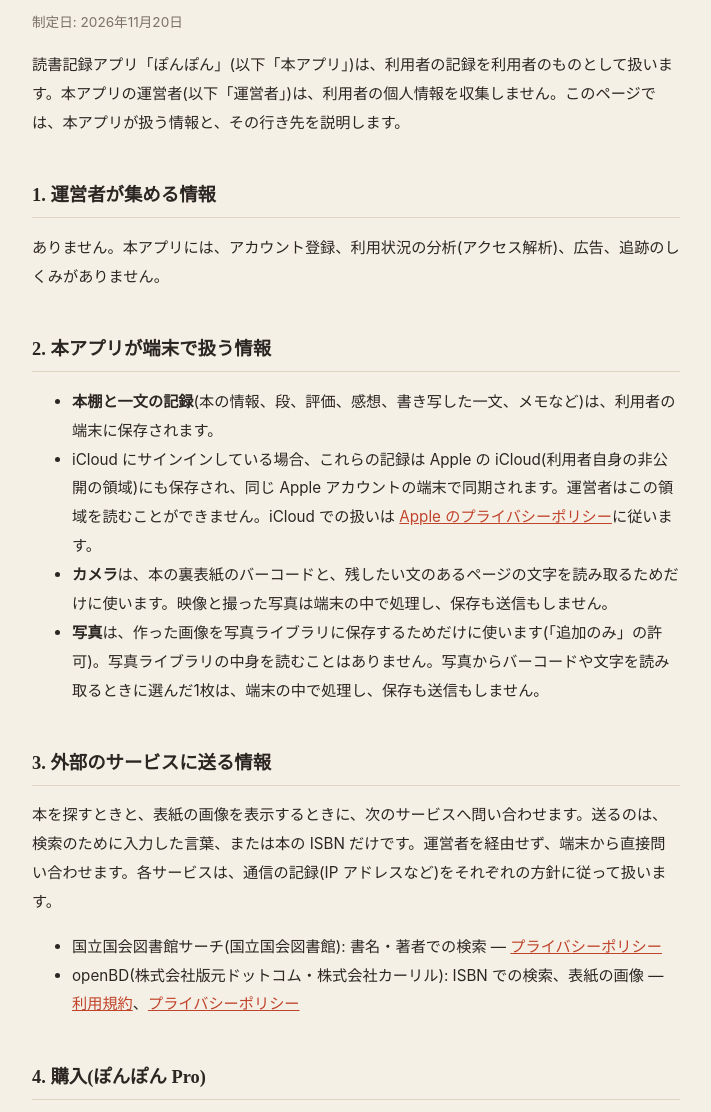
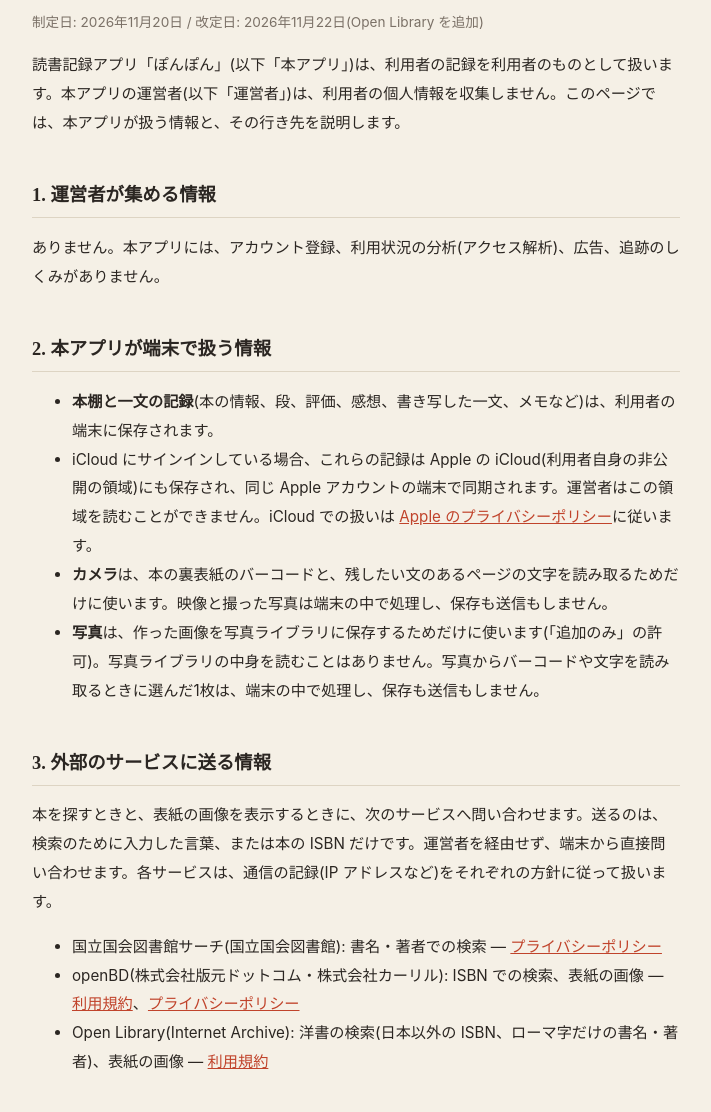
Before and after one commit to mt-st1/ponpon-site, a plain HTML site: page privacy.html in a window 1280 px wide. Shown: the part 154-1266 px from the top of the page, without its empty margins (284-995 px from the left). Drawn offline with Linux system fonts and the light colour scheme.

Commit message:
ページを更新

```diff
--- a/privacy.html
+++ b/privacy.html
@@ -10,7 +10,7 @@
 <main>
 <p class="back"><a href="./">ぽんぽん</a></p>
 <h1>プライバシーポリシー</h1>
-<p class="meta">制定日: 2026年11月20日</p>
+<p class="meta">制定日: 2026年11月20日 / 改定日: 2026年11月22日(Open Library を追加)</p>
 
 <p>読書記録アプリ「ぽんぽん」(以下「本アプリ」)は、利用者の記録を利用者のものとして扱います。本アプリの運営者(以下「運営者」)は、利用者の個人情報を収集しません。このページでは、本アプリが扱う情報と、その行き先を説明します。</p>
 
@@ -30,6 +30,7 @@
 <ul>
 <li>国立国会図書館サーチ(国立国会図書館): 書名・著者での検索 — <a href="https://ndlsearch.ndl.go.jp/site/privacy-policy">プライバシーポリシー</a></li>
 <li>openBD(株式会社版元ドットコム・株式会社カーリル): ISBN での検索、表紙の画像 — <a href="https://openbd.jp/terms/">利用規約</a>、<a href="https://calil.jp/doc/privacy.html">プライバシーポリシー</a></li>
+<li>Open Library(Internet Archive): 洋書の検索(日本以外の ISBN、ローマ字だけの書名・著者)、表紙の画像 — <a href="https://archive.org/about/terms.php">利用規約</a></li>
 </ul>
 
 <h2>4. 購入(ぽんぽん Pro)</h2>
```
Also changed, not shown: en/support.html (+1 -1 lines), support.html (+1 -1 lines).
